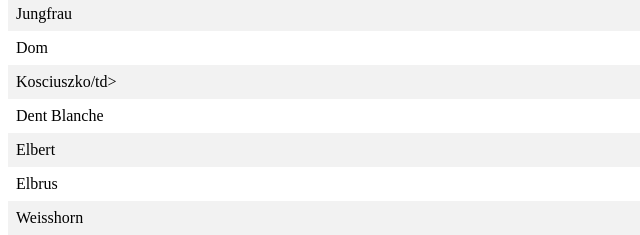
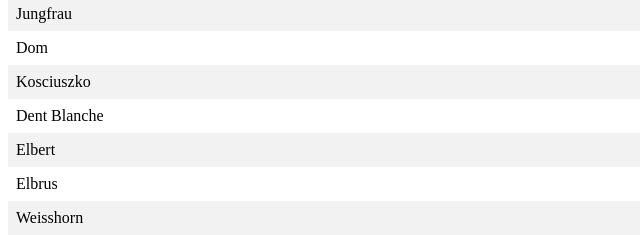
Before and after one commit to fiweb/altezzamontagne, a plain HTML site: page index.html in a window 1280 px wide. Shown: the part 1016-1251 px from the top of the page, 0-640 px from the left. Drawn offline with Linux system fonts and the light colour scheme.

Commit message:
Update index.html

```diff
--- a/index.html
+++ b/index.html
@@ -175,7 +175,7 @@
 				<td>4545</td>
 			</tr>
 			<tr>
-				<td>Kosciuszko/td>
+				<td>Kosciuszko</td>
 				<td>2228</td>
 			</tr>
 			<tr>
```
